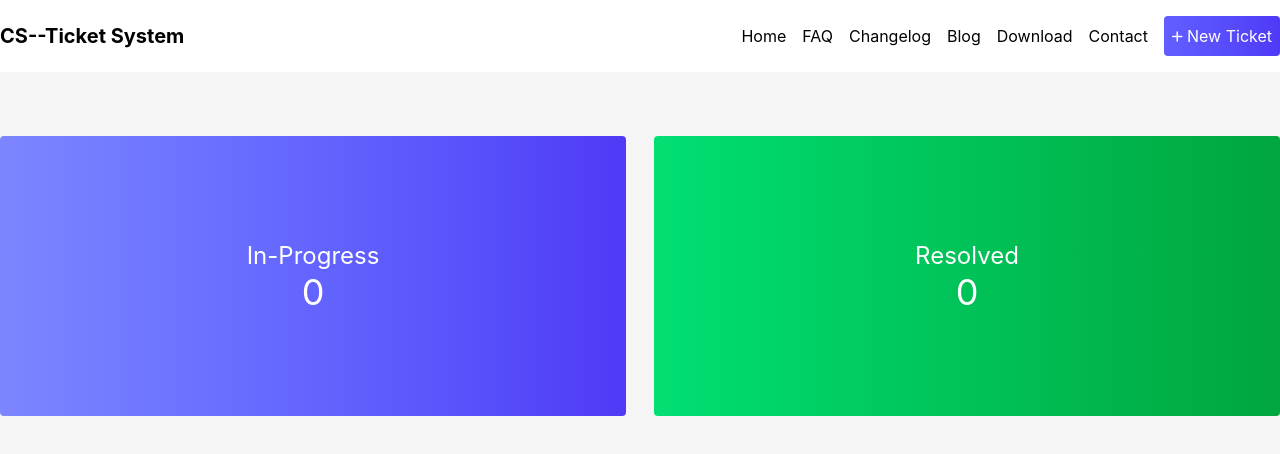
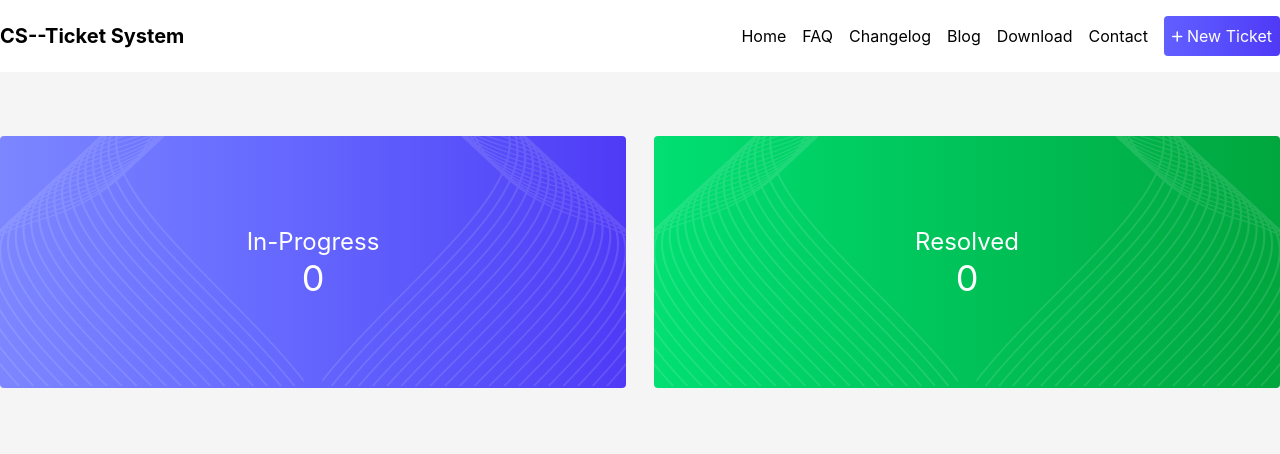
Before and after one commit to enamul-dev/Customer-Support-Zone, a React (Vite) app: page / in a window 1280 px wide. Shown: the top 454 px of the page. Built offline with nearby package versions, Linux system fonts and the light colour scheme.

Commit message:
bg image added

```diff
--- a/src/App.jsx
+++ b/src/App.jsx
@@ -30,16 +30,32 @@
 
       <section>
         <div className='flex flex-col md:flex-row container justify-between gap-7 py-16'>
-          <div className='bg-linear-to-r from-indigo-400 to-indigo-600 text-white rounded w-200 h-70 flex flex-col justify-center items-center'>
+          <div className='bg-linear-to-r from-indigo-400 to-indigo-600 text-white rounded w-200 h-63 flex flex-col justify-center items-center relative ' >
+            <div
+                className="absolute inset-0 bg-no-repeat bg-auto"
+                style={{ backgroundImage: "url('/vector1.png')" }}
+              ></div>
+              <div
+                className="absolute inset-0 bg-no-repeat bg-auto  scale-x-[-1]"
+                style={{ backgroundImage: "url('/vector1.png')" }}
+              ></div>
+
             <h1 className='text-2xl'>In-Progress</h1>
             <p className='text-4xl'>0</p>
           </div>
-          <div className='bg-linear-to-r from-green-400 to-green-600 text-white  rounded w-200 h-70 flex flex-col justify-center items-center'>
+          <div className='bg-linear-to-r from-green-400 to-green-600 text-white  rounded w-200 h-63 flex flex-col justify-center items-center relative'>
+            <div
+                className="absolute inset-0 bg-no-repeat bg-auto"
+                style={{ backgroundImage: "url('/vector1.png')" }}
+              ></div>
+              <div
+                className="absolute inset-0 bg-no-repeat bg-auto  scale-x-[-1]"
+                style={{ backgroundImage: "url('/vector1.png')" }}
+              ></div>
             <h1 className='text-2xl'>Resolved</h1>
             <p className='text-4xl'>0</p>
         </div>
         </div>
-
       </section>
 
 
```
Also changed, not shown: public/vector1.png (added).
